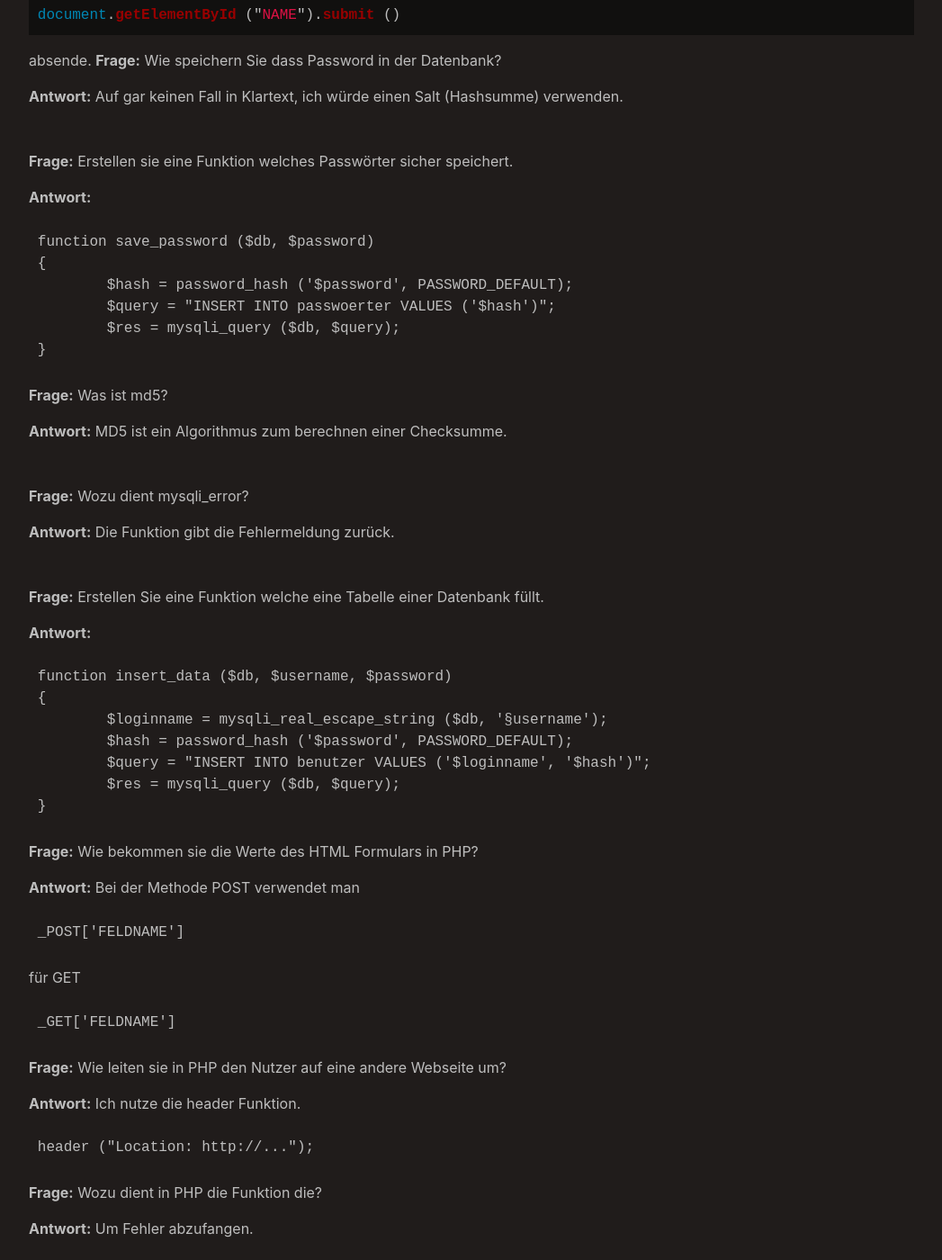
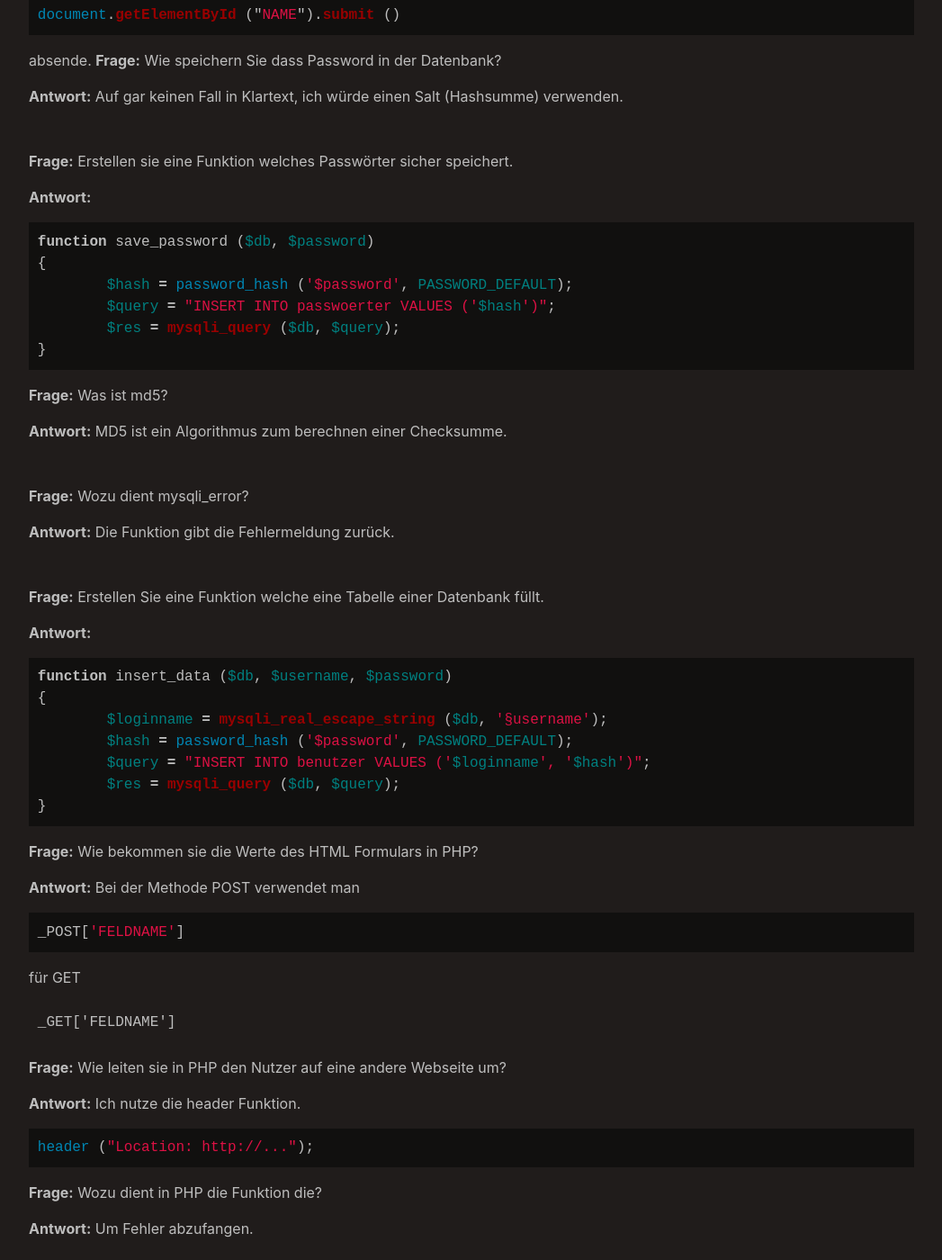
Before and after one commit to marc-q/marc-q.github.io, a Jekyll site: the page built from wiki/ua_wan_phplogon-l.md, in a window 1280 px wide and 1400 px high, scrolled down 1146 px. Shown: the whole window at 90% size, without its empty margins (116-1163 px from the left). Built offline with Jekyll 4.4.1, drawn with Linux system fonts in a browser that asks for light colours; the repository's description, which GitHub fills in, is left out; some of the changed text lies outside the part shown.

Commit message:
Update ua_wan_phplogon-l.md (#36)

````diff
--- a/wiki/ua_wan_phplogon-l.md
+++ b/wiki/ua_wan_phplogon-l.md
@@ -63,7 +63,7 @@ Auf gar keinen Fall in Klartext, ich würde einen Salt (Hashsumme) verwenden.
 
 **Antwort:**
 
-```inc
+```php
 function save_password ($db, $password)
 {
 	$hash = password_hash ('$password', PASSWORD_DEFAULT);
@@ -86,7 +86,7 @@ Die Funktion gibt die Fehlermeldung zurück.
 
 **Antwort:**
 
-```inc
+```php
 function insert_data ($db, $username, $password)
 {
 	$loginname = mysqli_real_escape_string ($db, '§username');
@@ -101,7 +101,7 @@ function insert_data ($db, $username, $password)
 **Antwort:**
 Bei der Methode POST verwendet man
 
-```inc
+```php
 _POST['FELDNAME']
 ```
 
@@ -116,7 +116,7 @@ _GET['FELDNAME']
 **Antwort:**
 Ich nutze die header Funktion.
 
-```inc
+```php
 header ("Location: http://...");
 ```
 
@@ -142,7 +142,7 @@ Wenn der zurückgegebene Wert nur im Fehlerfall NULL oder false haben kann.
 
 **Antwort:**
 
-```inc
+```php
 function save_password ($db, $username)
 {
 	$loginname = mysqli_real_escape_string ($db, '§username');
````
